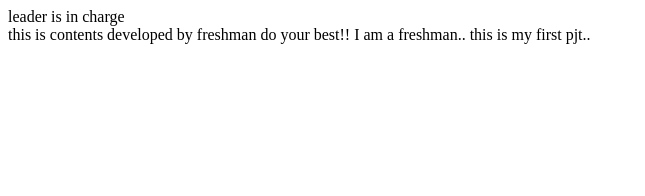
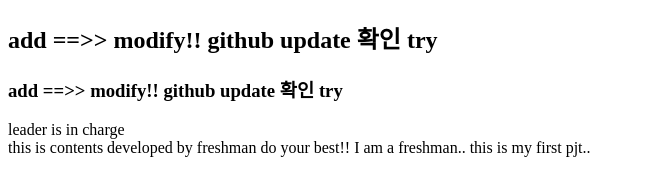
Before and after one commit to dk-prtc/coding-noona-test, a plain HTML site: page index.html in a window 1280 px wide. Shown: the whole page, without its empty margins (0-645 px from the left). Drawn offline with Linux system fonts and the light colour scheme.

Commit message:
second commit

```diff
--- a/index.html
+++ b/index.html
@@ -7,6 +7,12 @@
   </head>
 
   <body>
+
+    <h2>add ==>> modify!! github update 확인 try</h2>
+
+    <h3>add ==>> modify!! github update 확인 try</h3>
+
+
     <nav>
         leader is in charge
     </nav>
```
